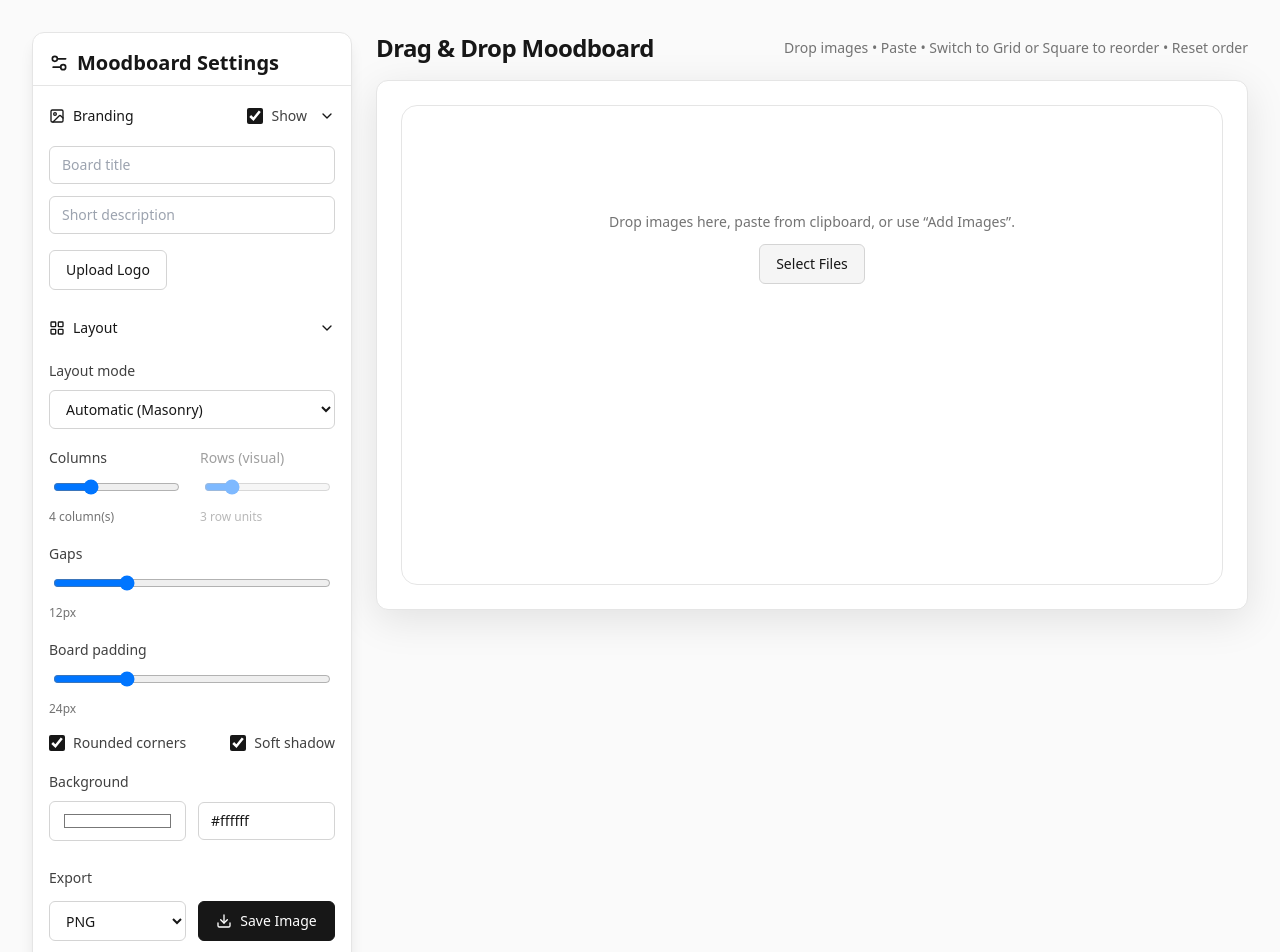
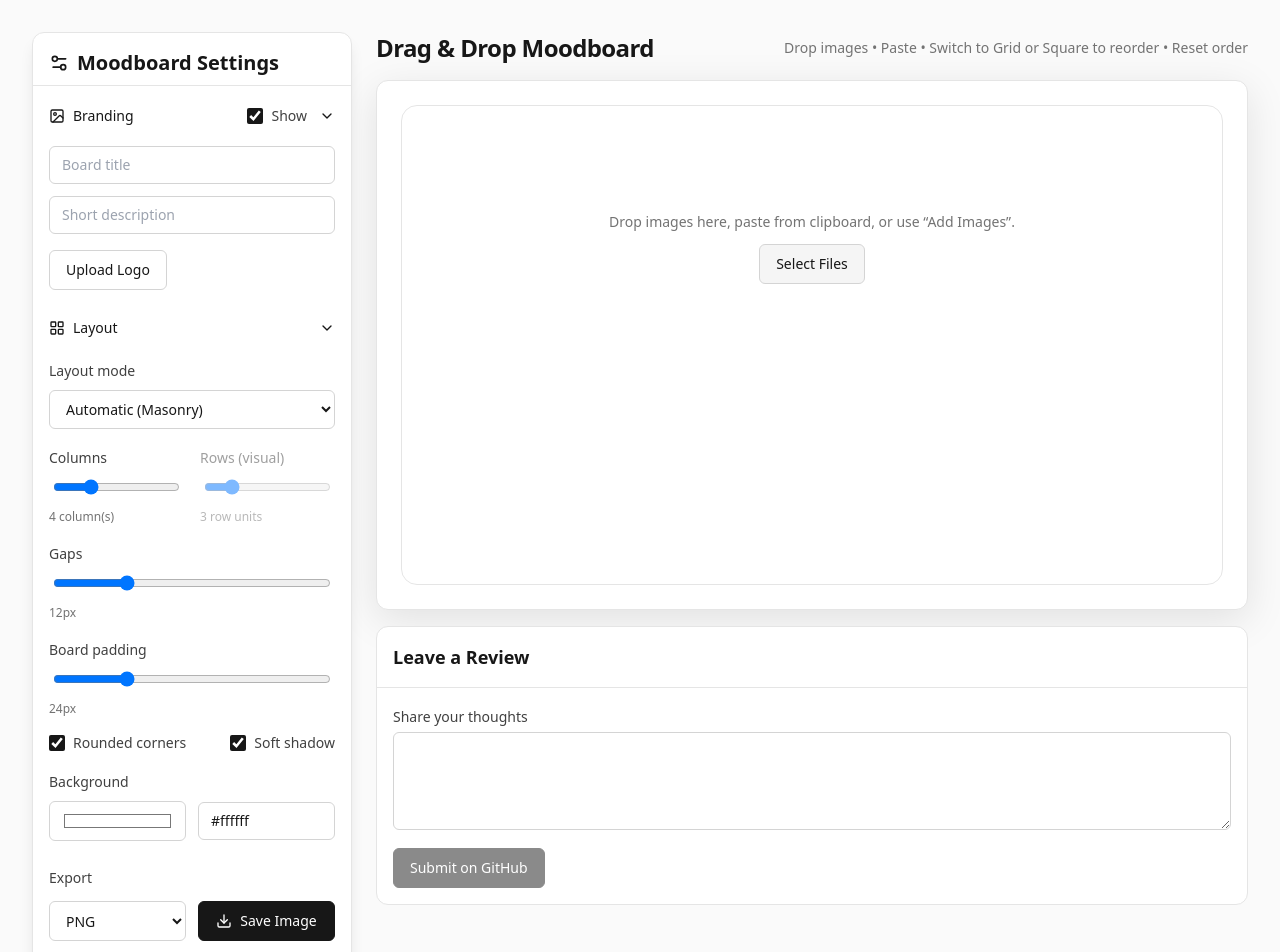
Before and after one commit to kngzero/ML-Moodboard-Maker, a React (Vite) app: page / in a window 1280 px wide. Shown: the top 952 px of the page. Built offline with nearby package versions, Linux system fonts and the light colour scheme.

Commit message:
feat: add review component

```diff
--- a/src/App.jsx
+++ b/src/App.jsx
@@ -9,6 +9,7 @@ import { Label } from "@/components/ui/label";
 // NOTE: Replaced custom Select with a reliable native <select> for desktop (Tauri) compatibility
 import * as htmlToImage from "html-to-image";
 import jsPDF from "jspdf";
+import Review from "@/components/Review";
 
 const cx = (...cls) => cls.filter(Boolean).join(" ");
 const isTauri = () => typeof window !== "undefined" && (window.__TAURI__ || window.__TAURI_IPC__ || window.__TAURI_INTERNALS__);
@@ -371,6 +372,7 @@ export default function MoodboardMaker() {
               </div>
             </CardContent>
           </Card>
+          <Review />
         </div>
       </div>
       {cropOpenId && (
--- /dev/null
+++ b/src/components/Review.jsx
@@ -0,0 +1,44 @@
+import React, { useState } from "react";
+import { Card, CardContent, CardHeader, CardTitle } from "@/components/ui/card";
+import { Button } from "@/components/ui/button";
+import { Label } from "@/components/ui/label";
+
+export default function Review() {
+  const [text, setText] = useState("");
+
+  const submitReview = () => {
+    const username = window.location.hostname.includes("github.io")
+      ? window.location.hostname.split(".")[0]
+      : "openai";
+    const repo = "ML-Moodboard-Maker";
+    const url = `https://github.com/${username}/${repo}/issues/new?title=${encodeURIComponent(
+      "Review: ML Moodboard Maker"
+    )}&body=${encodeURIComponent(text)}`;
+    window.open(url, "_blank");
+  };
+
+  return (
+    <Card>
+      <CardHeader>
+        <CardTitle>Leave a Review</CardTitle>
+      </CardHeader>
+      <CardContent className="space-y-3">
+        <div className="space-y-1">
+          <Label htmlFor="review" className="text-sm">
+            Share your thoughts
+          </Label>
+          <textarea
+            id="review"
+            className="w-full rounded-md border border-neutral-300 bg-transparent p-2 text-sm"
+            rows={4}
+            value={text}
+            onChange={(e) => setText(e.target.value)}
+          />
+        </div>
+        <Button onClick={submitReview} disabled={!text.trim()}>
+          Submit on GitHub
+        </Button>
+      </CardContent>
+    </Card>
+  );
+}
```
